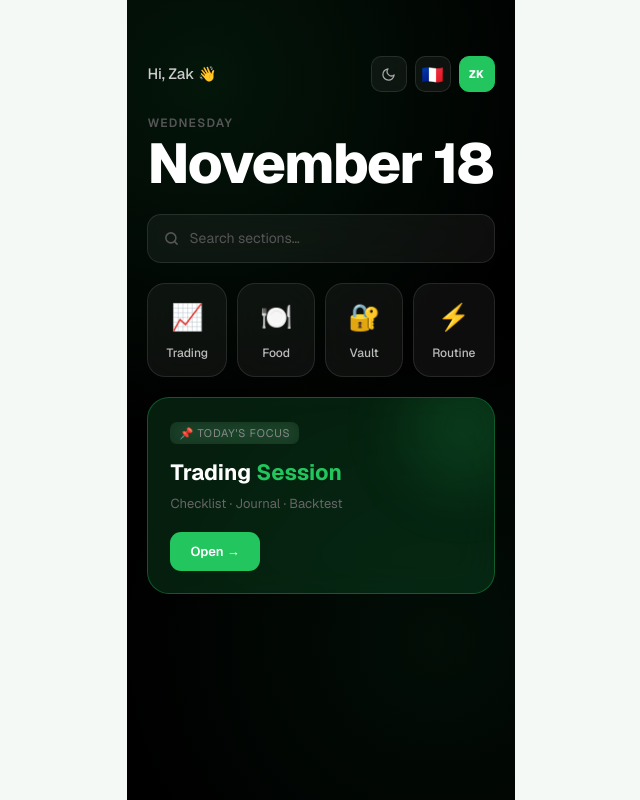
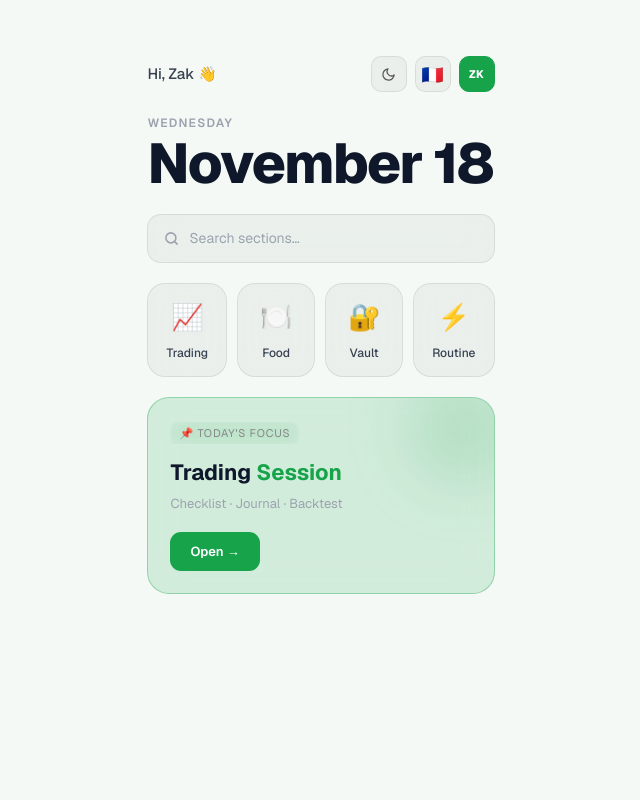
Before and after one commit to KrimaaZ/mysite, a Next.js app: page / in a window 1280 px wide. Shown: the whole page, without its empty margins (319-959 px from the left). Built offline with nearby package versions, Linux system fonts and the light colour scheme.

Commit message:
Landing: dark/light mode support with adaptive colors
Co-Authored-By: Claude Sonnet 4.6 <noreply@anthropic.com>

```diff
--- a/app/page.tsx
+++ b/app/page.tsx
@@ -41,40 +41,44 @@ export default function LandingPage() {
   const { theme, toggle: toggleTheme, dark, toggleDark } = useTheme()
   const isSB = theme === 'sb'
 
-  const accent      = isSB ? '#FF2D95' : '#22c55e'
-  const accentGlow  = isSB ? 'rgba(255,45,149,0.18)' : 'rgba(34,197,94,0.15)'
-  const accentBorder= isSB ? 'rgba(255,45,149,0.35)' : 'rgba(34,197,94,0.35)'
+  const accent      = isSB ? '#FF2D95' : '#16a34a'
+  const accentGlow  = isSB ? 'rgba(255,45,149,0.18)' : 'rgba(22,163,74,0.15)'
+  const accentBorder= isSB ? 'rgba(255,45,149,0.35)' : 'rgba(22,163,74,0.35)'
 
-  const bg = `
-    radial-gradient(circle at 20% 10%, ${isSB ? 'rgba(255,45,149,0.13)' : 'rgba(34,197,94,0.11)'} 0%, transparent 45%),
-    radial-gradient(circle at 80% 80%, ${isSB ? 'rgba(255,45,149,0.08)' : 'rgba(34,197,94,0.07)'} 0%, transparent 45%),
-    #000
-  `.trim()
+  const bgDark  = `radial-gradient(circle at 20% 10%, ${isSB ? 'rgba(255,45,149,0.13)' : 'rgba(34,197,94,0.11)'} 0%, transparent 45%), radial-gradient(circle at 80% 80%, ${isSB ? 'rgba(255,45,149,0.08)' : 'rgba(34,197,94,0.07)'} 0%, transparent 45%), #000`
+  const bgLight = isSB ? '#fdf2f8' : '#f4f9f5'
+  const bg      = dark ? bgDark : bgLight
+
+  const textPrimary = dark ? '#fff' : '#0f172a'
+  const textSub     = dark ? '#ccc' : '#374151'
+  const textMuted   = dark ? '#555' : '#9ca3af'
+  const cardBg      = dark ? 'rgba(255,255,255,0.05)' : 'rgba(0,0,0,0.04)'
+  const cardBorder  = dark ? 'rgba(255,255,255,0.1)' : 'rgba(0,0,0,0.08)'
 
   const now     = new Date()
   const weekday = now.toLocaleDateString('en-US', { weekday: 'long' })
   const monthDay= now.toLocaleDateString('en-US', { month: 'long', day: 'numeric' })
 
   const glass = {
-    background: 'rgba(255,255,255,0.05)',
+    background: cardBg,
     backdropFilter: 'blur(16px)',
     WebkitBackdropFilter: 'blur(16px)',
-    border: '1px solid rgba(255,255,255,0.1)',
+    border: `1px solid ${cardBorder}`,
   } as React.CSSProperties
 
   const btnGlass = {
     ...glass,
     width: 36, height: 36, borderRadius: 10,
     display: 'flex', alignItems: 'center', justifyContent: 'center',
-    cursor: 'pointer', color: '#aaa',
+    cursor: 'pointer', color: dark ? '#aaa' : '#555',
   } as React.CSSProperties
 
   return (
-    <div style={{ minHeight: '100svh', background: bg, color: '#fff', maxWidth: 480, margin: '0 auto' }}>
+    <div style={{ minHeight: '100svh', background: bg, color: textPrimary, maxWidth: 480, margin: '0 auto', transition: 'background 0.3s, color 0.3s' }}>
 
       {/* ── Header ── */}
       <div style={{ padding: '56px 20px 0', display: 'flex', alignItems: 'center', justifyContent: 'space-between' }}>
-        <p style={{ margin: 0, fontSize: 15, fontWeight: 500, color: '#ccc' }}>
+        <p style={{ margin: 0, fontSize: 15, fontWeight: 500, color: textSub }}>
           {lang === 'en' ? 'Hi, Zak 👋' : 'Salut, Zak 👋'}
         </p>
         <div style={{ display: 'flex', alignItems: 'center', gap: 8 }}>
@@ -93,7 +97,7 @@ export default function LandingPage() {
 
       {/* ── Date ── */}
       <div style={{ padding: '22px 20px 0' }}>
-        <p style={{ margin: '0 0 3px', fontSize: 12, fontWeight: 600, color: '#555', textTransform: 'uppercase', letterSpacing: '0.1em' }}>
+        <p style={{ margin: '0 0 3px', fontSize: 12, fontWeight: 600, color: textMuted, textTransform: 'uppercase', letterSpacing: '0.1em' }}>
           {weekday}
         </p>
         <h1 style={{ margin: 0, fontSize: 'clamp(2.4rem, 10vw, 3.5rem)', fontWeight: 800, lineHeight: 1.05, letterSpacing: '-0.03em' }}>
@@ -104,8 +108,8 @@ export default function LandingPage() {
       {/* ── Search ── */}
       <div style={{ padding: '20px 20px 0' }}>
         <div style={{ ...glass, borderRadius: 14, padding: '13px 16px', display: 'flex', alignItems: 'center', gap: 10 }}>
-          <span style={{ color: '#555', display: 'flex' }}><IconSearch /></span>
-          <span style={{ color: '#555', fontSize: 14 }}>{lang === 'en' ? 'Search sections…' : 'Rechercher…'}</span>
+          <span style={{ color: textMuted, display: 'flex' }}><IconSearch /></span>
+          <span style={{ color: textMuted, fontSize: 14 }}>{lang === 'en' ? 'Search sections…' : 'Rechercher…'}</span>
         </div>
       </div>
 
@@ -116,7 +120,7 @@ export default function LandingPage() {
             <Link key={chip.href} href={chip.href} style={{ textDecoration: 'none' }}>
               <div style={{ ...glass, borderRadius: 18, padding: '14px 18px', display: 'flex', flexDirection: 'column', alignItems: 'center', gap: 7, minWidth: 78, transition: 'opacity 0.15s' }}>
                 <span style={{ fontSize: 26 }}>{chip.icon}</span>
-                <span style={{ fontSize: 12, color: '#bbb', fontWeight: 500 }}>{chip.label}</span>
+                <span style={{ fontSize: 12, color: textSub, fontWeight: 500 }}>{chip.label}</span>
               </div>
             </Link>
           ))}
@@ -161,10 +165,10 @@ export default function LandingPage() {
               📌 Today&apos;s Focus
             </span>
 
-            <h2 style={{ margin: '0 0 5px', fontSize: 22, fontWeight: 700, color: '#fff' }}>
+            <h2 style={{ margin: '0 0 5px', fontSize: 22, fontWeight: 700, color: textPrimary }}>
               Trading <span style={{ color: accent }}>Session</span>
             </h2>
-            <p style={{ margin: '0 0 18px', fontSize: 13, color: '#666' }}>
+            <p style={{ margin: '0 0 18px', fontSize: 13, color: textMuted }}>
               Checklist · Journal · Backtest
             </p>
 
```
